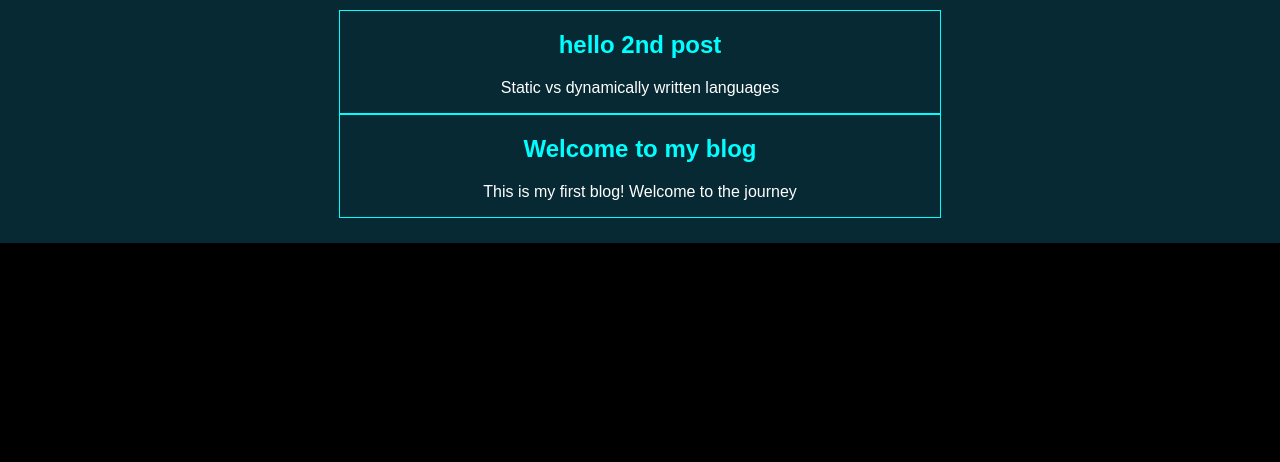
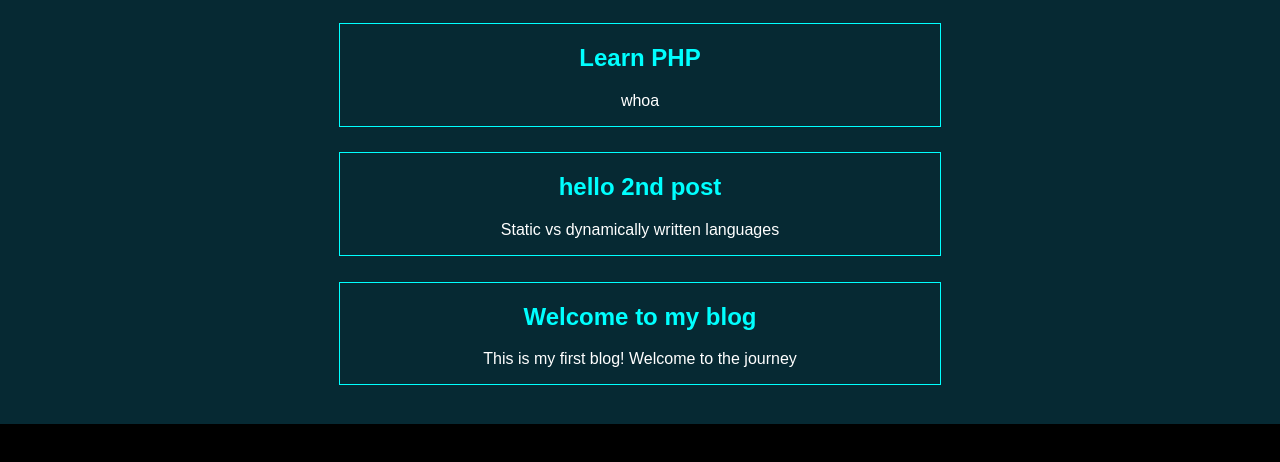
Before and after one commit to Srish-ty/MyBlog-TCW, a React (Create React App) app: page / in a window 1280 px wide. Shown: the top 462 px of the page. Built offline with nearby package versions, Linux system fonts and the light colour scheme.

Commit message:
Update 4 files

```diff
--- a/src/App.js
+++ b/src/App.js
@@ -5,13 +5,18 @@
   {
     index: 0,
     heading: "Welcome to my blog",
-    content: "This is my first blog! Welcome to the journey"
+    content: "This is my first blog! Welcome to the journey",
   },
   {
     index: 1,
     heading: "hello 2nd post",
-    content: "Static vs dynamically written languages"
-  }
+    content: "Static vs dynamically written languages",
+  },
+  {
+    index: 2,
+    heading: "Learn PHP",
+    content: "whoa",
+  },
 ];
 export default function App() {
   return (
--- a/src/components/Post.js
+++ b/src/components/Post.js
@@ -2,10 +2,10 @@
 import "./styles/post.styles.css";
 
 export const Post = ({ data }) => {
-  return data.map((datum) => (
-    <article className="post">
-      <h1 className="postHead">{datum.heading}</h1>
-      <p>{datum.content}</p>
+  return data.map((d) => (
+    <article className="post" key={d.index}>
+      <h1 className="postHead">{d.heading}</h1>
+      <p>{d.content}</p>
     </article>
   ));
 };
--- a/src/components/styles/post.styles.css
+++ b/src/components/styles/post.styles.css
@@ -1,6 +1,6 @@
 .post {
   width: 600px;
-  margin: auto;
+  margin: 1vw auto;
   border: 1px solid aqua;
 }
 @media only screen and (max-width: 600px) {
```
Also changed, not shown: 1 other file (tests, documents, lock files or other folders).
